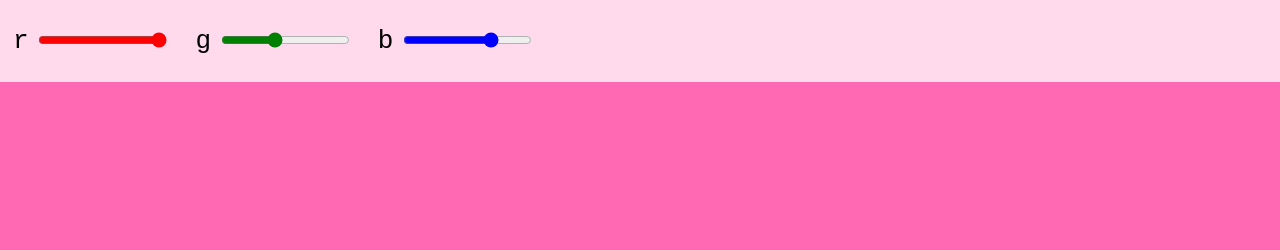
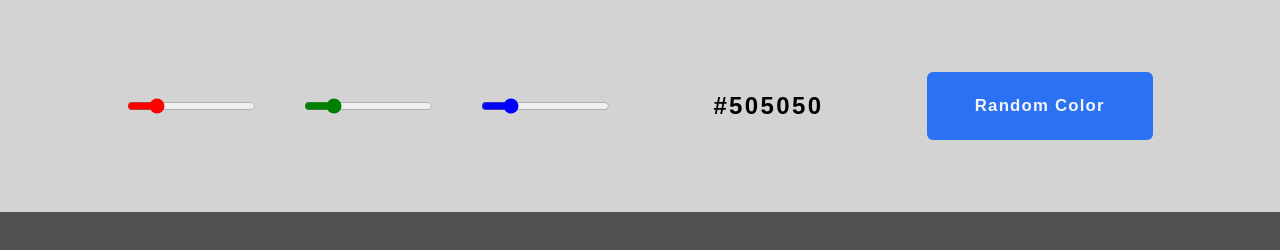
Before and after one commit to Dimi87/color-mixer, a plain HTML site: page index.html in a window 1280 px wide. Drawn offline with Linux system fonts and the light colour scheme.

Commit message:
fix issue

```diff
--- a/index.html
+++ b/index.html
@@ -1,28 +1,38 @@
 <!DOCTYPE html>
 <html lang="en">
   <head>
-    <meta charset="UTF-8">
-    <meta http-equiv="X-UA-Compatible" content="IE=edge">
-    <meta name="viewport" content="width=device-width, initial-scale=1.0">
+    <meta charset="UTF-8" />
+    <meta http-equiv="X-UA-Compatible" content="IE=edge" />
+    <meta name="viewport" content="width=device-width, initial-scale=1.0" />
+    <link rel="stylesheet" href="style.css" />
     <title>Color Mixer</title>
-    <link rel="stylesheet" href="style.css">
   </head>
-<body style="background-color: rgb(255, 105, 180);">
-    <header>
-        <div>
-          <label for="red">r</label>
-          <input type="range" id="red" step="1" min="0" max="255" value="255">
+
+  <body>
+    <header class="header">
+      <div class="input__container">
+        <input class="red" type="range" step="1" min="0" max="255" value="50" />
+        <input
+          class="green"
+          type="range"
+          step="1"
+          min="0"
+          max="255"
+          value="50"
+        />
+        <input
+          class="blue"
+          type="range"
+          step="1"
+          min="0"
+          max="255"
+          value="50"
+        />
       </div>
-        <div>
-          <label for="green">g</label>
-          <input type="range" id="green" step="1" min="0" max="255" value="105">
-        </div>
-        <div>
-          <label for="blue">b</label>
-          <input type="range" id="blue" step="1" min="0" max="255" value="180">
-        </div>
-        <p id="color-value"></p>
+      <p class="color-output"></p>
+      <button id="random-color-button">Random Color</button>
     </header>
+
     <script src="script.js"></script>
   </body>
 </html>
--- a/script.js
+++ b/script.js
@@ -1,17 +1,73 @@
-const redSlider = document.querySelector("#red");
-const greenSlider = document.querySelector("#green");
-const blueSlider = document.querySelector("#blue");
-const colorValue = document.querySelector("#color-value");
+const redSlider = document.querySelector(".red");
+const greenSlider = document.querySelector(".green");
+const blueSlider = document.querySelector(".blue");
+const colorOutput = document.querySelector(".color-output");
+const randomColorButton = document.querySelector("#random-color-button");
 
-function handleInputEvent(e){
-    console.log(e.target.value);
-}
+const state = {
+  red: redSlider.value,
+  green: greenSlider.value,
+  blue: blueSlider.value,
+};
 
-
-
-
-
+render();
 
 redSlider.addEventListener("input", handleInputEvent);
 greenSlider.addEventListener("input", handleInputEvent);
 blueSlider.addEventListener("input", handleInputEvent);
+randomColorButton.addEventListener("click", randomColorApi);
+
+function updateState() {
+  state.red = redSlider.value;
+  state.green = greenSlider.value;
+  state.blue = blueSlider.value;
+}
+
+function valuesToInt() {
+  state.red = parseInt(redSlider.value);
+  state.green = parseInt(greenSlider.value);
+  state.blue = parseInt(blueSlider.value);
+}
+
+function rgbToHex() {
+  state.red = state.red.toString(16);
+  state.green = state.green.toString(16);
+  state.blue = state.blue.toString(16);
+
+  if (state.red.length === 1) {
+    state.red = "0" + state.red;
+  }
+  if (state.green.length === 1) {
+    state.green = "0" + state.green;
+  }
+  if (state.blue.length === 1) {
+    state.blue = "0" + state.blue;
+  }
+}
+
+function randomColorApi() {
+  fetch("https://dummy-apis.netlify.app/api/color")
+    .then((response) => {
+      if (response.ok) {
+        return response.json();
+      }
+    })
+    .then((data) => {
+      redSlider.value = data.rgb.r;
+      greenSlider.value = data.rgb.g;
+      blueSlider.value = data.rgb.b;
+      handleInputEvent();
+    });
+}
+
+function render() {
+  colorOutput.innerHTML = `#${state.red}${state.green}${state.blue}`;
+  document.body.style.backgroundColor = `#${state.red}${state.green}${state.blue}`;
+}
+
+function handleInputEvent() {
+  updateState();
+  valuesToInt();
+  rgbToHex();
+  render();
+}
--- a/style.css
+++ b/style.css
@@ -1,12 +1,16 @@
-html {
+*,
+*::before,
+*::after {
   box-sizing: border-box;
-    font-family: monospace;
+  margin: 0;
 }
 
-  *,
-  *:before,
-  *:after {
-    box-sizing: inherit;
+html {
+  font-family: sans-serif;
+  text-transform: uppercase;
+  font-weight: bold;
+  font-size: 1.5rem;
+  letter-spacing: 0.1rem;
 }
 
 html,
@@ -14,59 +18,60 @@ html {
   height: 100%;
 }
 
-  body {
-    margin: 0;
+.header {
+  display: flex;
+  justify-content: space-evenly;
+  align-items: center;
+  padding: 3rem 1rem;
+  background-color: rgba(255, 255, 255, 0.75);
 }
 
-  header {
-    display: flex;
+@media screen and (max-width: 768px) {
+  .header {
     flex-direction: column;
-    justify-content: center;
     align-items: center;
-    background-color: rgba(255, 255, 255, 0.75);
-    padding: 2rem 1rem;
-    flex-wrap: wrap;
+    gap: 2rem;
+  }
 }
 
-  header > * + * {
-    margin-top: 2rem !important;
-  }
-
-  @media screen and (min-width: 600px) {
-    header {
-      flex-direction: row;
-      align-items: baseline;
+.input__container {
+  display: flex;
   gap: 2rem;
 }
 
-    header > * + * {
-      margin-top: unset !important;
+@media screen and (max-width: 768px) {
+  .input__container {
+    width: 50%;
+    flex-direction: column;
   }
 }
 
-  input#red {
+#random-color-button {
+  border: none;
+  border-radius: 0.25rem;
+  background-color: rgba(43, 113, 244, 1);
+  transition: background-color 0.25s;
+  color: whitesmoke;
+  padding: 1rem 2rem;
+  font-size: 0.7rem;
+  font-weight: bold;
+  letter-spacing: 0.05rem;
+  cursor: pointer;
+}
+
+#random-color-button:hover {
+  background-color: rgba(43, 113, 244, 0.9);
+  transition: background-color 0.25s;
+}
+
+.red {
   accent-color: red;
 }
 
-  input#green {
+.green {
   accent-color: green;
 }
 
-  input#blue {
+.blue {
   accent-color: blue;
 }
-
-  label {
-    font-size: 2rem;
-  }
-
-  #color-value {
-    font-size: 2rem;
-    margin: 0;
-  }
-
-  @media screen and (min-width: 600px) {
-    #color-value {
-      margin-left: auto;
-    }
-  }
```
Lines whose indentation alone changed are shown as unchanged.
